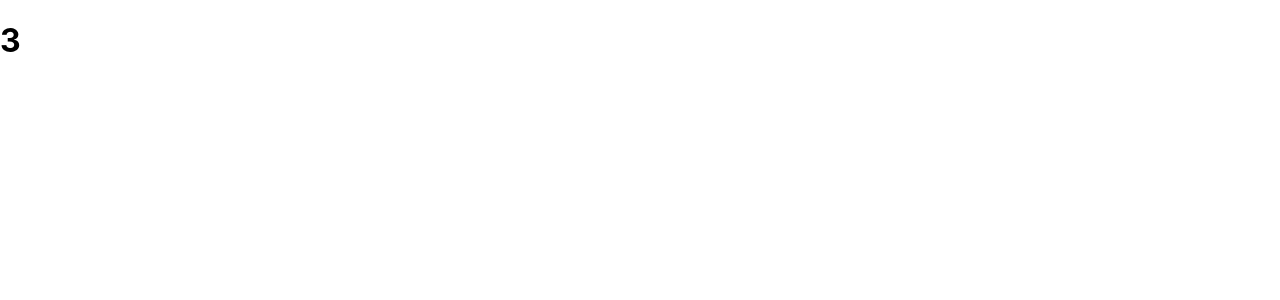
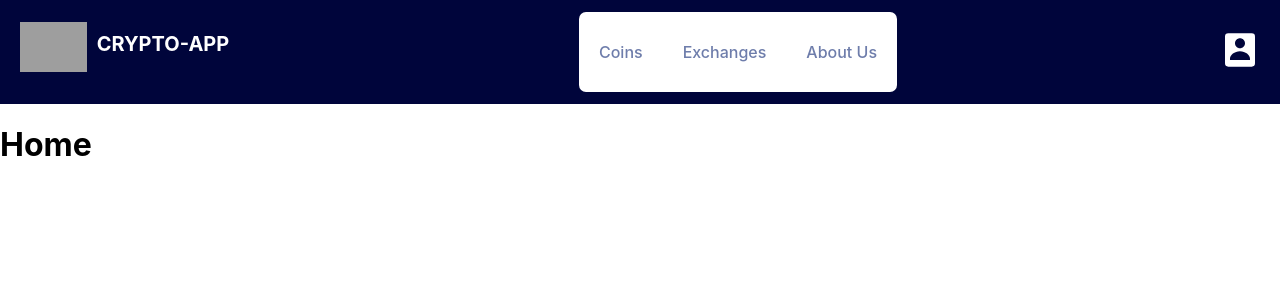
Before and after one commit to zeindelic/cryptocurrencyWebsiteProject, a React (Create React App) app: page / in a window 1280 px wide. Shown: the top 300 px of the page. Built offline with nearby package versions, Linux system fonts and the light colour scheme; grey boxes are pictures that could not be loaded.

Commit message:
done navbar and routes

```diff
--- a/package.json
+++ b/package.json
@@ -8,7 +8,12 @@
     "@testing-library/user-event": "^13.5.0",
     "react": "^18.2.0",
     "react-dom": "^18.2.0",
+    "react-icons": "^4.10.1",
+    "react-query": "^3.39.3",
+    "react-router": "^6.14.2",
+    "react-router-dom": "^6.14.2",
     "react-scripts": "5.0.1",
+    "styled-components": "^6.0.4",
     "web-vitals": "^2.1.4"
   },
   "scripts": {
--- a/src/App.js
+++ b/src/App.js
@@ -1,9 +1,22 @@
 import './App.css';
-
+import { Route, Routes } from 'react-router';
+import Header from './Components/header/header';
+import CoinsFunc from './Components/pages/Coins/Coins';
+import AboutUsFunc from './Components/pages/AboutUs/aboutUs';
+import ExchangesFunc from './Components/pages/Exchanges/Exchanges';
+import HomeFunc from './Components/pages/Home/Home';
+import UserFunc from './Components/pages/User/User';
 function App() {
   return (
     <div>
-      <h1>3</h1>
+      <Header/>
+      <Routes>
+      <Route path='/' element={<HomeFunc/>} />
+      <Route path='/coins' element={<CoinsFunc/>} />
+      <Route path='/about_us' element={<AboutUsFunc/>} />
+      <Route path='/exchanges' element={<ExchangesFunc/>} />
+      <Route path='/user' element={<UserFunc/>} />
+      </Routes>
     </div>
   );
 }
--- /dev/null
+++ b/src/Components/header/header.js
@@ -0,0 +1,56 @@
+import React from "react";
+import { NavLink } from "react-router-dom";
+import { BiSolidUserRectangle } from 'react-icons/bi';
+import { HeaderContainer, LogoDiv, PLogo, NavBarUl, NavBarli, NavBar, UserDiv } from "../../styledComponents/index.style";
+
+const Header = () => {
+  return (
+    <HeaderContainer>
+      <LogoDiv>
+        <NavLink
+          className={({ isActive }) => (isActive ? "active" : "")} to={"/"}style={{display: 'flex',width: '100%', textDecoration: "none", color: "#5762D5" }}>
+          <img src="https://i.postimg.cc/8P0LjnXR/logo-removebg-preview.png" style={{height: '50px', marginTop:'-10px', marginLeft:'20px'}}></img>
+         <PLogo>CRYPTO-APP</PLogo>
+        </NavLink>
+        </LogoDiv>
+        <NavBar>
+        <NavBarUl>
+        <NavBarli>
+          <NavLink
+            to={"/coins"}
+            style={{ textDecoration: "none", color: "#6E7DAB" }}
+          >
+           Coins
+          </NavLink>
+          </NavBarli>
+          <NavBarli>
+          <NavLink
+            to={"/exchanges"}
+            style={{ textDecoration: "none", color: "#6E7DAB" }}
+          >
+           Exchanges
+          </NavLink>
+          </NavBarli>
+          <NavBarli>
+          <NavLink
+            to={"/about_us"}
+            style={{ textDecoration: "none", color: "#6E7DAB" }}
+          >
+           About Us
+          </NavLink>
+          </NavBarli>
+        </NavBarUl>
+        </NavBar>
+        <UserDiv>
+        <NavLink
+            to={"/user"}
+            style={{ textDecoration: "none", color: "#6E7DAB" }}
+          >
+        <BiSolidUserRectangle    style={{ fontSize:'40px',textDecoration: "none", color: "white" }} />
+        </NavLink>
+        </UserDiv>
+      </HeaderContainer>
+    );
+};
+
+export default Header;
--- /dev/null
+++ b/src/Components/pages/AboutUs/aboutUs.js
@@ -0,0 +1,8 @@
+import React from "react";
+
+const AboutUsFunc = () => {
+    return(
+        <h1>About us</h1>
+    )
+}
+export default AboutUsFunc
--- /dev/null
+++ b/src/Components/pages/Coins/Coins.js
@@ -0,0 +1,8 @@
+import React from "react";
+
+const CoinsFunc = () => {
+    return(
+        <h1>Coins</h1>
+    )
+}
+export default CoinsFunc
--- /dev/null
+++ b/src/Components/pages/Exchanges/Exchanges.js
@@ -0,0 +1,8 @@
+import React from "react";
+
+const ExchangesFunc = () => {
+    return(
+        <h1>exchanges</h1>
+    )
+}
+export default ExchangesFunc
--- /dev/null
+++ b/src/Components/pages/Home/Home.js
@@ -0,0 +1,8 @@
+import React from "react";
+
+const HomeFunc = () => {
+    return(
+        <h1>Home</h1>
+    )
+}
+export default HomeFunc
--- /dev/null
+++ b/src/Components/pages/User/User.js
@@ -0,0 +1,8 @@
+import React from "react";
+
+const UserFunc = () => {
+    return(
+        <h1>user</h1>
+    )
+}
+export default UserFunc
--- a/src/index.js
+++ b/src/index.js
@@ -1,14 +1,21 @@
 import React from 'react';
 import ReactDOM from 'react-dom/client';
 import './index.css';
+import { BrowserRouter } from "react-router-dom";
+import { QueryClient, QueryClientProvider } from "react-query";
 import App from './App';
 import reportWebVitals from './reportWebVitals';
 
+const queryClient = new QueryClient()
+
+
 const root = ReactDOM.createRoot(document.getElementById('root'));
 root.render(
-  <React.StrictMode>
+  <QueryClientProvider client={queryClient}>
+  <BrowserRouter>
     <App />
-  </React.StrictMode>
+  </BrowserRouter>
+  </QueryClientProvider>
 );
 
 // If you want to start measuring performance in your app, pass a function
--- /dev/null
+++ b/src/styledComponents/index.style.js
@@ -0,0 +1,49 @@
+import styled from "styled-components";
+
+export const HeaderContainer = styled.div`
+background-color: rgb(0, 5, 59);
+  width: 100%;
+  height: 13vh;
+  display: flex;
+  align-items: center   ;
+  justify-content: space-between;
+`;
+export const NavBarUl = styled.ul`
+padding: 0%;
+  margin: 0%;
+  list-style-type: none;
+  align-items: center;
+  display: flex;
+`;
+export const NavBarli = styled.li`
+  margin-right: 20px;
+  margin-left: 20px;
+`;
+export const PLogo = styled.p`
+margin: 0;
+width: 200px;
+margin-left: 10px;
+  color: white;
+`;
+export const NavBar = styled.div`
+background-color: white;
+border-radius: 7px;
+height: 76%;
+  display: flex;
+  font-size: 16px;
+  font-weight: 500;
+`;
+
+export const UserDiv = styled.div`
+margin-right: 20px;
+
+`;
+
+export const LogoDiv = styled.div`
+  display: flex;
+  align-items: center;
+  flex-direction: row;
+  width: 20%;
+  font-size: 20px;
+  font-weight: 700;
+`;
```
Also changed, not shown: 1 other file (tests, documents, lock files or other folders).
